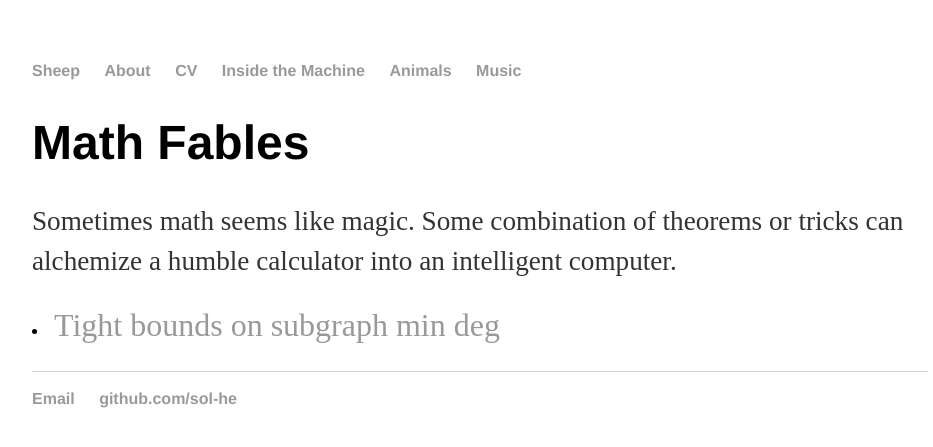
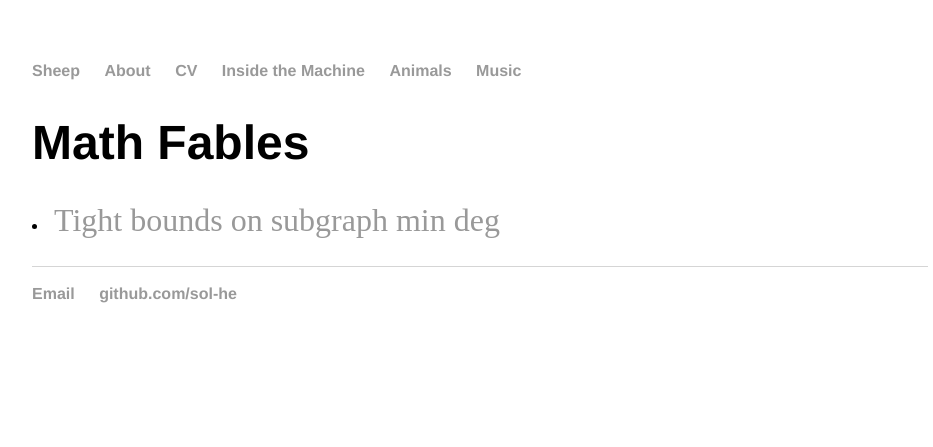
Before and after one commit to sol-he/sol-he.github.io, a Jekyll site: the page built from machine/index.html, in a window 1280 px wide. Shown: the top 447 px of the page, without its empty margins (160-1093 px from the left). Built offline with Jekyll 4.4.1, drawn with Linux system fonts in a browser that asks for light colours.

Commit message:
restructure page

```diff
--- a/machine/index.html
+++ b/machine/index.html
@@ -30,8 +30,7 @@ title: Math Fables
     The superscripts in the text indicate which "moral of the story" is applied.
 -->
 
-    Sometimes math seems like magic. Some combination of theorems or tricks
-    can alchemize a humble calculator into an intelligent computer.
+
 
     <font size="+3">
     <li>
```
